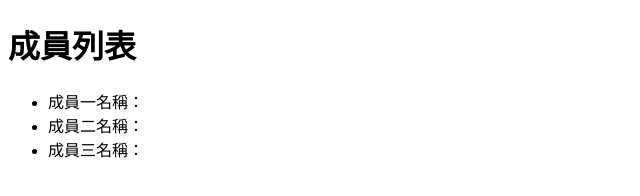
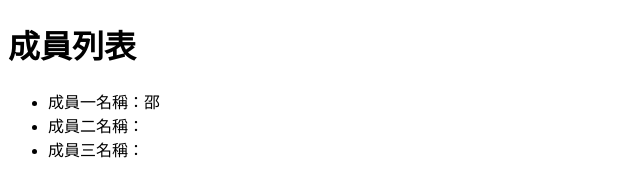
Before and after one commit to oxfoxlion/GitPractice4, a plain HTML site: page index.html in a window 1280 px wide. Shown: the full height of the page, 0-640 px from the left. Drawn offline with Linux system fonts and the light colour scheme.

Commit message:
新增成員名稱

```diff
--- a/index.html
+++ b/index.html
@@ -8,7 +8,7 @@
 <body>
     <h1>成員列表</h1>
     <ul>
-        <li>成員一名稱：</li>
+        <li>成員一名稱：邵</li>
         <li>成員二名稱：</li>
         <li>成員三名稱：</li>
     </ul>
```
